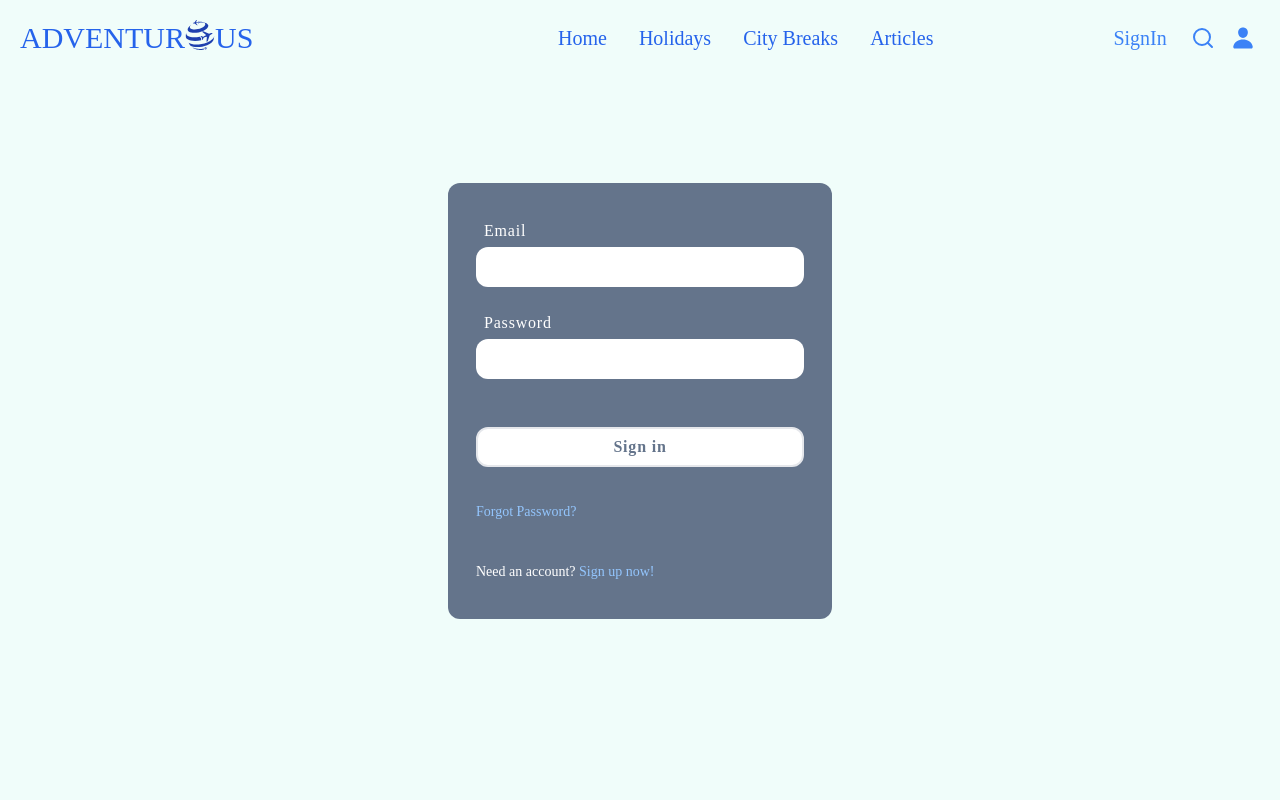
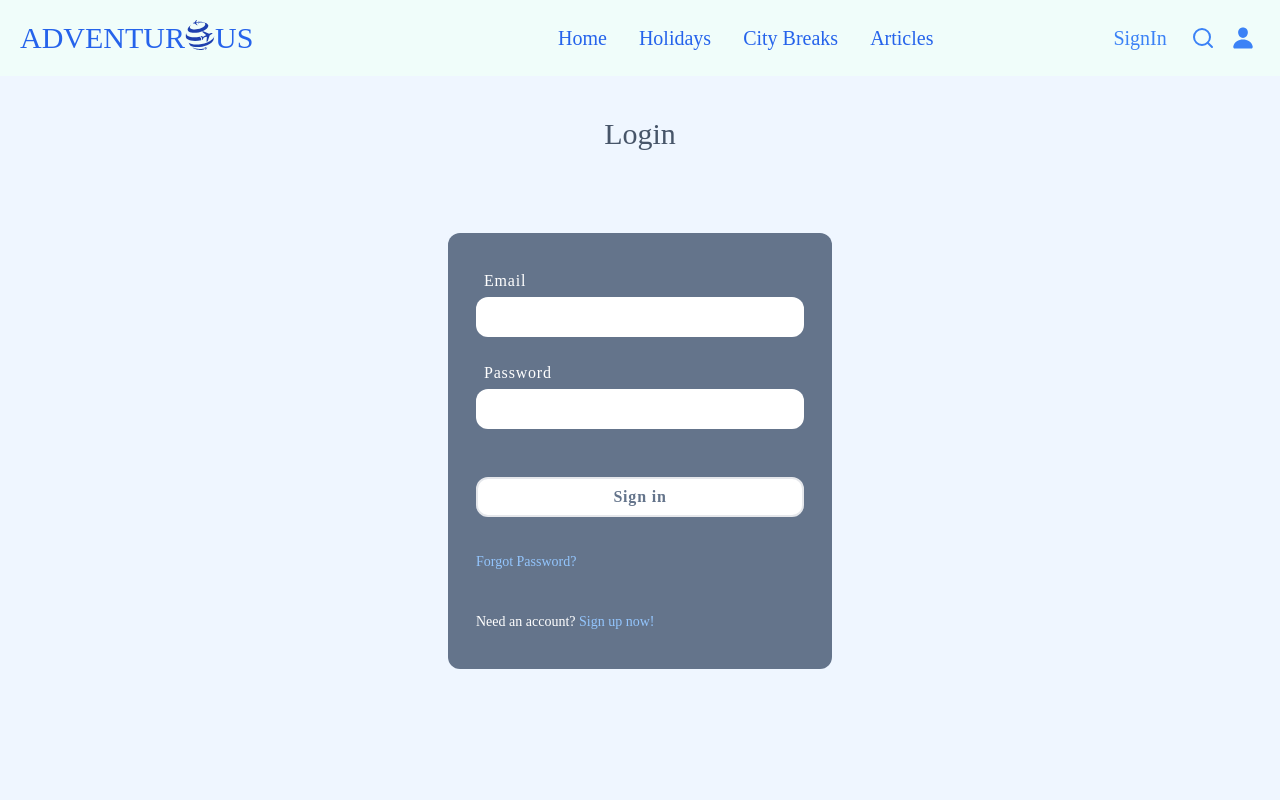
Before and after one commit to KodeIva/adventurous, a React (Create React App) app: page /signin in a window 1280 px wide. Shown: the top 800 px of the page. Built offline with nearby package versions, Linux system fonts and the light colour scheme.

Commit message:
<form> nested in <section>, <h4> page title added,styled  in Signin.jsx

```diff
--- a/src/pages/SignIn.jsx
+++ b/src/pages/SignIn.jsx
@@ -23,7 +23,10 @@ const SignIn = () => {
   return (
     <>
     {!submitted && (
+   <section className='flex flex-col items-center justify-center bg-blue-50 w-full h-auto py-5'>
+    <h4 className="text-3xl text-slate-600 mt-5 mb-[-26px]">Login</h4>
     <form onSubmit={handleSubmit} className='w-full h-[100vh] flex justify-center items-center'>
+
         <div className='bg-slate-500 w-[80%] sm:w-[60%] lg:w-[40%] xl:w-[30%] h-auto py-9 px-7 mt-[-150px] rounded-xl'>
           <div className="row flex flex-col w-[100%] mb-6 ">
             <label className="label" htmlFor="email">Email</label>
@@ -64,6 +67,7 @@ const SignIn = () => {
           </div>
         </div>
     </form>
+    </section>
     )}
 
     </>
--- a/src/pages/Signup.jsx
+++ b/src/pages/Signup.jsx
@@ -3,7 +3,7 @@ import { Link } from "react-router-dom"
 
 const Signup = () => {
   return (
-   <section className="flex flex-col items-center justify-center bg-blue-50 w-full h-auto py-5 mb-20">
+   <section className="flex flex-col items-center justify-center bg-blue-50 w-full h-auto py-10 pb-20">
     <h4 className="text-3xl text-slate-600 mb-3">Register</h4>
     <form method="POST" className="bg-slate-500 w-[80%] sm:w-[60%] lg:w-[40%] xl:w-[30%] h-auto py-9 px-7 rounded-xl">
       <div>
```
